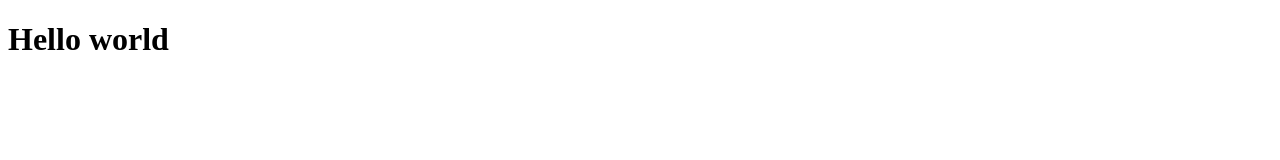
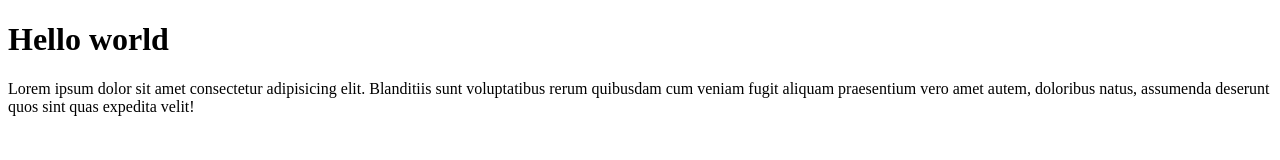
Before and after one commit to NovianRI/nri-git-test, a plain HTML site: page index.html in a window 1280 px wide. Drawn offline with Linux system fonts and the light colour scheme.

Commit message:
menambahkan paragraf

```diff
--- a/index.html
+++ b/index.html
@@ -7,5 +7,6 @@
 </head>
 <body>
     <h1>Hello world</h1>
+    <p>Lorem ipsum dolor sit amet consectetur adipisicing elit. Blanditiis sunt voluptatibus rerum quibusdam cum veniam fugit aliquam praesentium vero amet autem, doloribus natus, assumenda deserunt quos sint quas expedita velit!</p>
 </body>
 </html>
```
